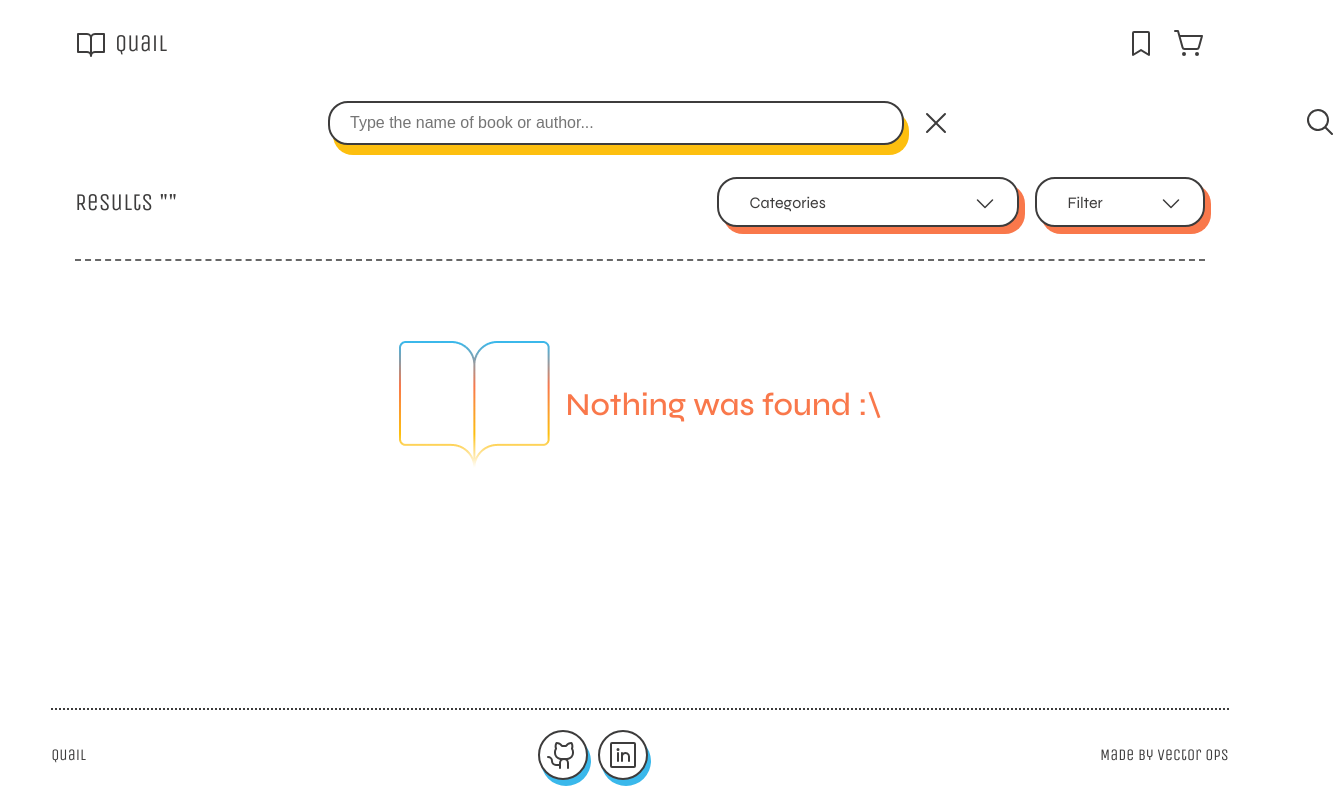
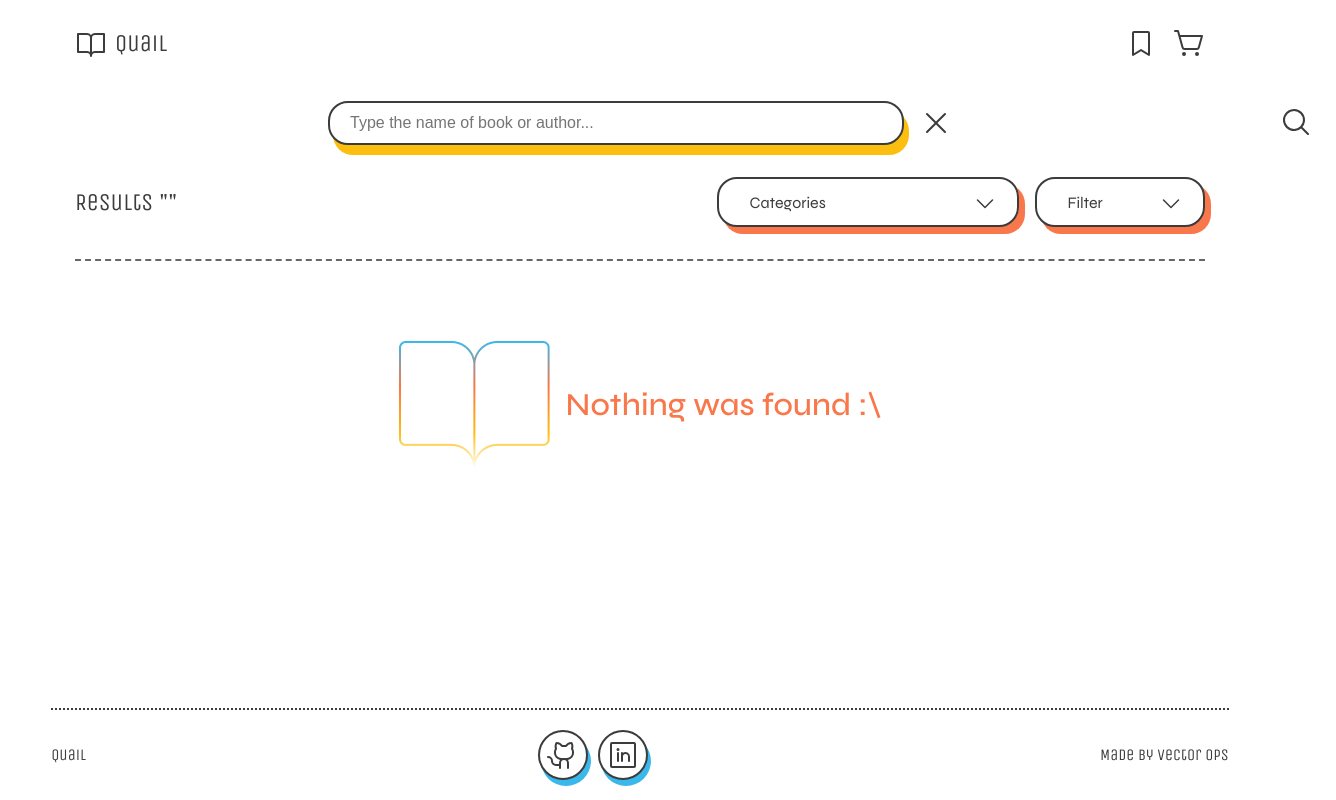
Before and after one commit to Vector-ops/quail, a React (Vite) app in the folder client/: page /cart in a window 1280 px wide. Shown: the whole page, 1336 px wide, since content can reach past the window. Built offline with nearby package versions, Linux system fonts and the light colour scheme.

Commit message:
Update search bar icon position

```diff
--- a/client/src/components/searchBar/SearchBar.scss
+++ b/client/src/components/searchBar/SearchBar.scss
@@ -88,5 +88,5 @@
 }
 
 .icon-search {
-	left: 81.5em;
+	left: 80em;
 }
```
